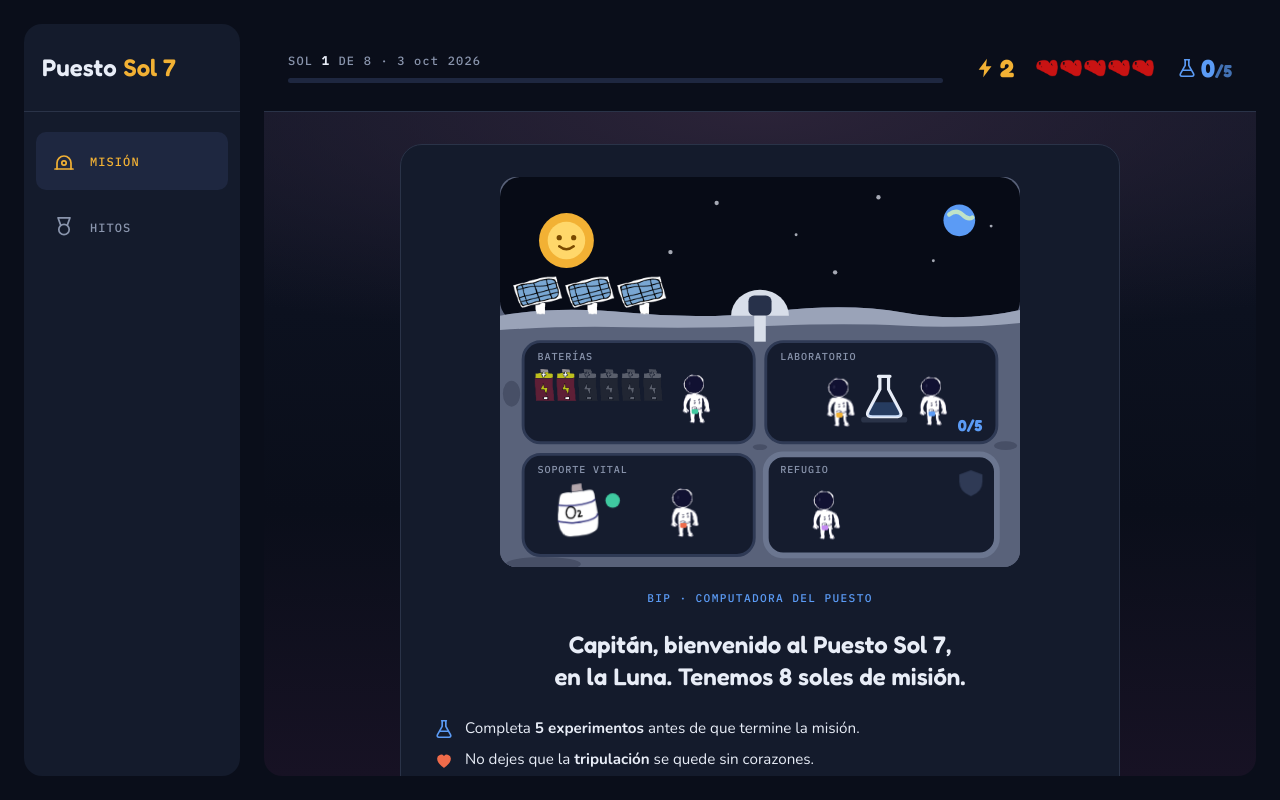
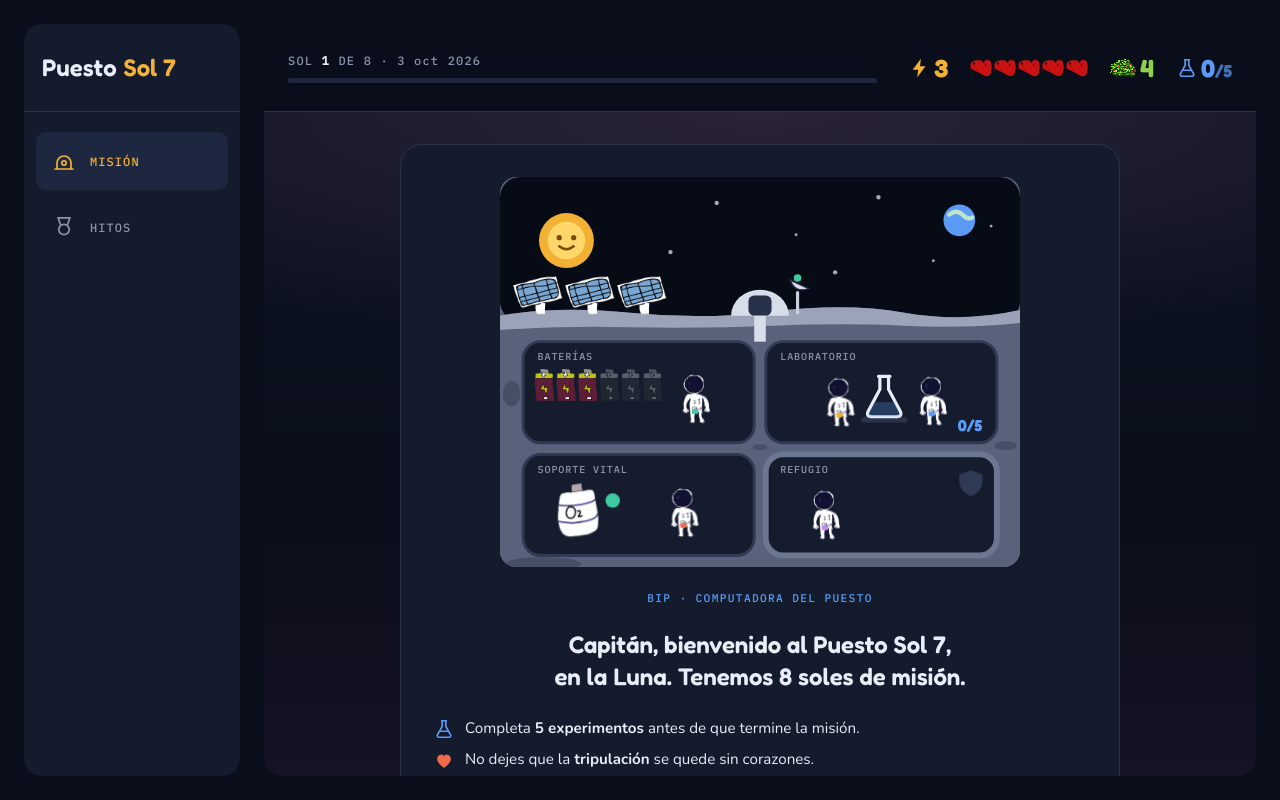
Before and after one commit to Mayayorigninal/puesto-sol-7, a React (Vite) app in the folder hackatoon-ts/: page / in a window 1280 px wide. Built offline with nearby package versions, Linux system fonts and the light colour scheme.

Commit message:
cambios2

```diff
--- a/hackatoon-ts/src/components/BaseScene.tsx
+++ b/hackatoon-ts/src/components/BaseScene.tsx
@@ -1,4 +1,4 @@
-import { rules, type Resources, type RiskLevel } from '../game/rules.ts'
+import { forecastHidden, rules, type Resources, type RiskLevel } from '../game/rules.ts'
 
 export type StormView = 'no' | 'detenida' | 'golpe'
 
@@ -59,7 +59,9 @@ export function BaseScene({ resources, risk = 'ninguno', shield = false, experim
   const flare = flareSize[risk]
   const cells = 6
   const dustLevel = Math.min(dust, rules.recharge)
-  const wearColor = wear >= rules.wearLimit ? '#EF6B4A' : wear === 1 ? '#F2B134' : '#3FC9A0'
+  // Luz del soporte vital: verde al día, amarilla con 1 sol sin revisión, roja si mañana ya hace daño.
+  const wearAlert = wear >= rules.wearLimit - 1
+  const wearColor = wearAlert ? '#EF6B4A' : wear >= 1 ? '#F2B134' : '#3FC9A0'
   const done = experimenting ? science - 1 : science
 
   const label = [
@@ -67,6 +69,8 @@ export function BaseScene({ resources, risk = 'ninguno', shield = false, experim
     `Tripulación: ${crew} de ${rules.crewMax}${shield ? ', en el refugio' : ''}.`,
     `Experimentos: ${science} de ${rules.scienceGoal}.`,
     dust > 0 ? 'Los paneles tienen polvo.' : 'Paneles limpios.',
+    `Comida: ${resources.food} raciones.`,
+    forecastHidden(resources) ? 'La antena no tiene señal.' : '',
     storm === 'golpe' ? 'Una tormenta de partículas alcanzó a la tripulación.' : storm === 'detenida' ? 'El refugio detuvo la tormenta de partículas.' : '',
   ].join(' ')
 
@@ -112,6 +116,13 @@ export function BaseScene({ resources, risk = 'ninguno', shield = false, experim
         {Array.from({ length: Math.min(science, rules.sols) }, (_, i) => <Instrument key={i} index={i} ghost={experimenting && i === done} />)}
       </g>
 
+      {/* antena de comunicaciones: luz verde con señal, roja sin pronóstico */}
+      <g transform="translate(206 94)">
+        <path d="M0 0v-14" stroke="#C9D1E0" strokeWidth="2.200" strokeLinecap="round" />
+        <path d="M-7 -20q7 7 14 0Z" fill="#D8DEE9" stroke="#27314A" strokeWidth="1" transform="rotate(25 0 -17)" />
+        <circle cy="-24" r="2.600" fill={forecastHidden(resources) ? '#EF6B4A' : resources.silence > 0 ? '#F2B134' : '#3FC9A0'} className={forecastHidden(resources) ? 'luz-alerta' : undefined} />
+      </g>
+
       {/* cuartos bajo el regolito */}
       <g className="cuartos" fontFamily="var(--data)" fontSize="7" letterSpacing=".6" fill="#8A95AD">
         <rect className="cuarto" x="16" y="114" width="160" height="70" rx="12" />
@@ -144,7 +155,7 @@ export function BaseScene({ resources, risk = 'ninguno', shield = false, experim
       {/* soporte vital: la luz avisa cuánto lleva sin mantenimiento */}
       <g transform="translate(54 236)">
         <image href={`${import.meta.env.BASE_URL}assets/tanque-o2.png`} x="-14" y="-24" width="28" height="37" />
-        <circle className={wear >= rules.wearLimit ? 'luz-alerta' : ''} cx="24" cy="-12" r="5" fill={wearColor} />
+        <circle className={wearAlert ? 'luz-alerta' : ''} cx="24" cy="-12" r="5" fill={wearColor} />
       </g>
 
       {/* refugio */}
--- a/hackatoon-ts/src/components/Intro.tsx
+++ b/hackatoon-ts/src/components/Intro.tsx
@@ -14,7 +14,8 @@ export function Intro({ onBegin }: { onBegin: () => void }) {
         <li><Icon name="i-flask" className="on-ciencia" /><span>Completa <b>{rules.scienceGoal} experimentos</b> antes de que termine la misión.</span></li>
         <li><Icon name="i-heart" className="on-trip" /><span>No dejes que la <b>tripulación</b> se quede sin corazones.</span></li>
         <li><Icon name="i-bolt" className="on-energia" /><span>Todo cuesta <b>energía</b>, y nunca alcanza para todo.</span></li>
-        <li><Icon name="i-sun" className="on-energia" /><span>Cada sol verás el <b>clima espacial real</b> de ese día.</span></li>
+        <li><Icon name="i-sun" className="on-energia" /><span>Cada sol verás el <b>clima espacial real</b> de ese día… si la antena tiene señal.</span></li>
+        <li><Icon name="i-base" className="on-ciencia" /><span>Hay <b>4 sistemas</b>: energía, soporte vital, comida y antena. Cada día solo alcanza para cuidar uno.</span></li>
       </ul>
       <button className="btn" type="button" onClick={onBegin}>Empezar la misión</button>
       <p className="credito">{donkiCredit}</p>
--- a/hackatoon-ts/src/components/ResourceBar.tsx
+++ b/hackatoon-ts/src/components/ResourceBar.tsx
@@ -1,9 +1,9 @@
 import { rules, type Resources } from '../game/rules.ts'
 import { Icon } from './Icon'
 
-/** Los tres recursos de la misión, siempre visibles arriba. */
+/** Los recursos de la misión, siempre visibles arriba. */
 export function ResourceBar({ resources }: { resources: Resources }) {
-  const { energy, crew, science } = resources
+  const { energy, crew, science, food } = resources
   return (
     <div className="recursos">
       <div className="recurso rec-energia" role="img" aria-label={`Energía: ${energy}`}>
@@ -14,6 +14,9 @@ export function ResourceBar({ resources }: { resources: Resources }) {
           <img key={index} src={`${import.meta.env.BASE_URL}assets/corazon.png`} alt="" className={`corazon${index < crew ? '' : ' vacio'}`} />
         ))}
       </div>
+      <div className={`recurso rec-comida${food <= 1 ? ' bajo' : ''}`} role="img" aria-label={`Comida: ${food} raciones`}>
+        <img src={`${import.meta.env.BASE_URL}assets/granja/planta-lista.png`} alt="" /><span className="n">{food}</span>
+      </div>
       <div className="recurso rec-ciencia" role="img" aria-label={`Ciencia: ${science} de ${rules.scienceGoal} experimentos`}>
         <Icon name="i-flask" /><span className="n">{science}<small>/{rules.scienceGoal}</small></span>
       </div>
--- a/hackatoon-ts/src/components/RoutineView.tsx
+++ b/hackatoon-ts/src/components/RoutineView.tsx
@@ -1,6 +1,6 @@
 import { missions, type Mission } from '../data/missions'
 import { routineOptions, taskKinds } from '../game/missionState'
-import { rules, type Resources } from '../game/rules.ts'
+import { rules, type Resources, type TaskKind } from '../game/rules.ts'
 import { BaseScene } from './BaseScene'
 
 type RoutineViewProps = {
@@ -14,26 +14,42 @@ function days(count: number) {
   return count === 1 ? '1 sol' : `${count} soles`
 }
 
+/** Lo que se gana al hacer una tarea de este sistema. */
+function gain(mission: Mission, kind: TaskKind) {
+  switch (kind) {
+    case 'energia': return 'Paneles limpios: cargan más energía cada sol.'
+    case 'comida': return `Llena la despensa: +${rules.harvest.success} raciones (si sale mal, +${rules.harvest.failure}).`
+    case 'comms': return 'Recupera la señal: mañana sí llegará el pronóstico del clima espacial.'
+    case 'soporte': return `${mission === 'ejercicio' ? 'Mantiene fuertes los huesos y músculos de la tripulación' : 'Cuida el aire de la tripulación'}. Si fallas, pierdes 1 corazón.`
+  }
+}
+
+/** Lo que pasa con el otro sistema si hoy no se atiende. `warn` = habrá daño o se perderá algo. */
+function neglect(kind: TaskKind, resources: Resources): { text: string; warn: boolean } {
+  const { dust, wear, food, silence } = resources
+  switch (kind) {
+    case 'energia':
+      return dust > 0
+        ? { text: `Los paneles se quedan sin limpiar (ya llevan ${days(dust)} con polvo) y cargan cada vez menos.`, warn: dust >= 2 }
+        : { text: 'Los paneles se quedan sin limpiar y se empiezan a empolvar.', warn: false }
+    case 'soporte':
+      return (wear + 1) % rules.wearLimit === 0
+        ? { text: `El soporte vital lleva ${days(wear)} sin revisión: si tampoco lo revisas hoy, la tripulación pierde 1 corazón.`, warn: true }
+        : { text: 'El soporte vital se queda sin revisar hoy.', warn: false }
+    case 'comida':
+      return food - rules.foodPerSol < 0
+        ? { text: '¡La despensa está vacía! Si nadie cosecha, la tripulación pierde 1 corazón.', warn: true }
+        : { text: `Nadie cosecha hoy. En la despensa quedarán ${food - rules.foodPerSol} raciones.`, warn: food - rules.foodPerSol <= 1 }
+    case 'comms':
+      return silence + 1 >= rules.commsLimit
+        ? { text: 'La antena sigue sin señal: mañana no llegará el pronóstico del clima espacial.', warn: true }
+        : { text: 'La antena se queda sin revisar hoy.', warn: false }
+  }
+}
+
 /** Fase de Rutina: la tripulación solo alcanza para una tarea, y la otra se queda sin hacer. */
 export function RoutineView({ sol, resources, shield, onChoose }: RoutineViewProps) {
-  const { dust, wear } = resources
-  const wearNext = wear + 1 >= rules.wearLimit
-
-  const consequence = (mission: Mission) => taskKinds[mission] === 'energia'
-    ? {
-        gain: 'Da energía y los paneles vuelven a cargar bien.',
-        cost: wearNext
-          ? `El soporte vital lleva ${days(wear)} sin revisión: si tampoco lo revisas hoy, la tripulación pierde 1 corazón.`
-          : 'El soporte vital se queda sin revisar hoy.',
-        warn: wearNext,
-      }
-    : {
-        gain: `${{ ejercicio: 'Mantiene fuertes los huesos y músculos de la tripulación', cosecha: 'Da comida fresca a la tripulación', antena: 'Recupera la comunicación con la Tierra' }[mission as 'ejercicio' | 'cosecha' | 'antena'] ?? 'Cuida el aire de la tripulación'}. Si fallas, pierdes 1 corazón.`,
-        cost: dust > 0
-          ? `Los paneles se quedan sin limpiar (ya llevan ${days(dust)} con polvo) y cargan cada vez menos energía.`
-          : 'Los paneles se quedan sin limpiar y mañana cargan menos energía.',
-        warn: dust >= rules.recharge - 1,
-      }
+  const options = routineOptions(resources, sol)
 
   return (
     <div className="carta">
@@ -41,13 +57,13 @@ export function RoutineView({ sol, resources, shield, onChoose }: RoutineViewPro
       <div className="quien">Sol {sol} · Rutina · BIP</div>
       <h2 className="dice">Capitán, hay dos pendientes y la tripulación solo alcanza para uno. El reglamento dice que elige usted.</h2>
       <div className="ops">
-        {routineOptions(sol).map((mission) => {
-          const { gain, cost, warn } = consequence(mission)
+        {options.map((mission, index) => {
+          const other = neglect(taskKinds[options[1 - index]], resources)
           return (
             <button key={mission} className="op" type="button" onClick={() => onChoose(mission)}>
               {missions[mission].option}
-              <small><b className="op-et op-gana">Ganas</b>{gain}</small>
-              <small className={warn ? 'op-aviso' : ''}><b className="op-et op-pierde">Pero</b>{cost}</small>
+              <small><b className="op-et op-gana">Ganas</b>{gain(mission, taskKinds[mission])}</small>
+              <small className={other.warn ? 'op-aviso' : ''}><b className="op-et op-pierde">Pero</b>{other.text}</small>
             </button>
           )
         })}
--- a/hackatoon-ts/src/components/SolResult.tsx
+++ b/hackatoon-ts/src/components/SolResult.tsx
@@ -32,8 +32,8 @@ function stormText({ risk, shielded, storm, stormDamage }: SolReport) {
 /** Cierre del sol: cómo salió la tarea, si llegó la tormenta y cuánta energía se cargó. */
 export function SolResult({ sol, mission, value, report, resources, last, onNext }: SolResultProps) {
   const info = missions[mission]
-  const { success, taskEnergy, taskDamage, wearDamage, stormDamage, recharge, risk } = report
-  const hearts = taskDamage + wearDamage + stormDamage
+  const { success, taskEnergy, taskDamage, wearDamage, stormDamage, recharge, risk, oxygenPaid, airDamage, hungerDamage, harvested, forecastLost } = report
+  const hearts = taskDamage + wearDamage + stormDamage + airDamage + hungerDamage
   const energy = taskEnergy + recharge
 
   return (
@@ -56,13 +56,33 @@ export function SolResult({ sol, mission, value, report, resources, last, onNext
       {wearDamage > 0 && (
         <div className="noche noche-mal">
           <b>Soporte vital</b>
-          Van {rules.wearLimit} soles o más sin mantenimiento y el aire se puso pesado: la tripulación pierde 1 corazón.
+          Van {rules.wearLimit} soles sin mantenimiento y el aire se puso pesado: la tripulación pierde 1 corazón.
+        </div>
+      )}
+      {hungerDamage > 0 && (
+        <div className="noche noche-mal">
+          <b>Despensa</b>
+          Se acabó la comida y la tripulación pasó el día con hambre: pierde 1 corazón.
+        </div>
+      )}
+      {airDamage > 0 && (
+        <div className="noche noche-mal">
+          <b>Oxígeno</b>
+          No alcanzó la energía para producir oxígeno: la tripulación pierde 1 corazón.
+        </div>
+      )}
+      {forecastLost && !last && resources.crew > 0 && (
+        <div className="noche noche-mal">
+          <b>Comunicaciones</b>
+          La antena no tiene señal: mañana no llegará el pronóstico del clima espacial desde la Tierra.
         </div>
       )}
 
       <div className="efectos">
-        {energy > 0 && <span className="chip mas">Energía +{energy}</span>}
-        {energy === 0 && <span className="chip menos">Energía +0 · paneles empolvados</span>}
+        <span className="chip mas">Paneles +{energy}</span>
+        {oxygenPaid > 0 && <span className="chip menos">Oxígeno −{oxygenPaid}</span>}
+        {harvested > 0 && <span className="chip mas">Comida +{harvested}</span>}
+        <span className="chip menos">Comida −{rules.foodPerSol}</span>
         {hearts > 0 && <span className="chip menos">Tripulación −{hearts}</span>}
         {hearts === 0 && <span className="chip mas">Tripulación a salvo</span>}
       </div>
--- a/hackatoon-ts/src/game/rules.ts
+++ b/hackatoon-ts/src/game/rules.ts
@@ -1,6 +1,6 @@
 // Reglas de la misión: cuánto cuesta cada cosa y qué pasa al terminar cada sol.
 // Es lógica pura (sin React) para poder probarla y balancearla con
-// `node scripts/balance.ts`.
+// `npm run balance` (scripts/balance.ts).
 //
 // OJO: las clases de fulguración vienen de NASA DONKI y son reales.
 // Las probabilidades y los costos de este archivo son DISEÑO DEL JUEGO,
@@ -13,15 +13,26 @@ export const rules = {
   crewMax: 5,
   /** Experimentos que hay que completar para ganar. */
   scienceGoal: 5,
-  startEnergy: 2,
+  startEnergy: 3,
   shieldCost: 2,
   experimentCost: 2,
-  /** Energía que dan los paneles limpios cada sol. Cada día sin limpiarlos quita 1. */
-  recharge: 2,
-  /** Energía extra por limpiar los paneles (si sale bien / si sale mal). */
-  cleanBonus: { success: 1, failure: 0 },
+  /** Energía que cargan los paneles limpios cada sol. Cada 2 soles con polvo quitan 1, hasta un mínimo. */
+  recharge: 3,
+  minRecharge: 1,
+  /** Energía extra por limpiar bien los paneles. */
+  cleanBonus: 1,
+  /** Energía que gasta el soporte vital cada sol para producir oxígeno. */
+  oxygenCost: 1,
   /** Soles seguidos sin mantenimiento de soporte vital antes de que la tripulación lo resienta. */
-  wearLimit: 2,
+  wearLimit: 3,
+  startFood: 4,
+  foodMax: 6,
+  /** Raciones que come la tripulación cada sol. */
+  foodPerSol: 1,
+  /** Raciones que da la cosecha (si sale bien / si sale mal). */
+  harvest: { success: 3, failure: 1 },
+  /** Soles sin revisar la antena antes de que se pierda el pronóstico. */
+  commsLimit: 2,
 } as const
 
 export type RiskLevel = 'ninguno' | 'bajo' | 'medio' | 'alto' | 'extremo'
@@ -37,7 +48,7 @@ export type Risk = { level: RiskLevel; chance: number; damage: number }
 const riskByLevel: Record<RiskLevel, Risk> = {
   ninguno: { level: 'ninguno', chance: 0, damage: 0 },
   bajo: { level: 'bajo', chance: 0.1, damage: 1 },
-  medio: { level: 'medio', chance: 0.4, damage: 1 },
+  medio: { level: 'medio', chance: 0.3, damage: 1 },
   alto: { level: 'alto', chance: 0.7, damage: 2 },
   extremo: { level: 'extremo', chance: 0.85, damage: 3 },
 }
@@ -60,22 +71,36 @@ export type Resources = {
   energy: number
   crew: number
   science: number
+  /** Raciones en la despensa. */
+  food: number
   /** Soles seguidos sin limpiar los paneles. */
   dust: number
   /** Soles seguidos sin dar mantenimiento al soporte vital. */
   wear: number
+  /** Soles seguidos sin revisar la antena. */
+  silence: number
 }
 
 export const initialResources: Resources = {
   energy: rules.startEnergy,
   crew: rules.crewMax,
   science: 0,
+  food: rules.startFood,
   dust: 0,
   wear: 0,
+  silence: 0,
+}
+
+/** Sin antena, el pronóstico de clima espacial (que llega desde la Tierra) no se recibe. */
+export function forecastHidden(resources: Pick<Resources, 'silence'>) {
+  return resources.silence >= rules.commsLimit
 }
 
 export type Plan = { shield: boolean; experiment: boolean }
-export type TaskKind = 'energia' | 'soporte'
+
+/** Los cuatro sistemas de la base. Cada sol solo se puede atender uno. */
+export type TaskKind = 'energia' | 'soporte' | 'comida' | 'comms'
+export const taskKindOrder: readonly TaskKind[] = ['energia', 'soporte', 'comida', 'comms']
 
 export function planCost(plan: Plan) {
   return (plan.shield ? rules.shieldCost : 0) + (plan.experiment ? rules.experimentCost : 0)
@@ -94,11 +119,37 @@ export function applyPlan(resources: Resources, plan: Plan): Resources {
   }
 }
 
+/**
+ * Qué tan urgente es atender cada sistema, de 0 a 3 (más alto = más urgente).
+ * El tope de 3 hace que, cuando todo está mal, las opciones vayan rotando.
+ */
+export function urgency(resources: Resources, kind: TaskKind) {
+  const value = {
+    energia: resources.dust,
+    soporte: resources.wear,
+    comida: resources.food <= 1 ? 3 : resources.food === 2 ? 2 : resources.food === 3 ? 1 : 0,
+    comms: resources.silence,
+  }[kind]
+  return Math.min(3, value)
+}
+
+/**
+ * Los dos sistemas que se ofrecen en la Rutina: los dos más urgentes.
+ * Los empates se rompen con un orden que rota cada sol, para que varíen.
+ */
+export function routineKinds(resources: Resources, sol: number): readonly [TaskKind, TaskKind] {
+  const rotated = taskKindOrder.map((_, i) => taskKindOrder[(i + sol - 1) % taskKindOrder.length])
+  const sorted = [...rotated].sort((a, b) => urgency(resources, b) - urgency(resources, a))
+  return [sorted[0], sorted[1]]
+}
+
 export type SolReport = {
   taskKind: TaskKind
   success: boolean
-  /** Energía ganada por la tarea de paneles. */
+  /** Energía extra por limpiar los paneles. */
   taskEnergy: number
+  /** Raciones que dio la cosecha. */
+  harvested: number
   /** Corazones perdidos por fallar la tarea de soporte vital. */
   taskDamage: number
   /** Corazones perdidos por dejar el soporte vital sin mantenimiento. */
@@ -110,6 +161,14 @@ export type SolReport = {
   stormDamage: number
   /** Energía que cargaron los paneles al final del sol. */
   recharge: number
+  /** Energía que se gastó en producir oxígeno. */
+  oxygenPaid: number
+  /** Corazones perdidos porque no alcanzó la energía para el oxígeno. */
+  airDamage: number
+  /** Corazones perdidos porque se acabó la comida. */
+  hungerDamage: number
+  /** Mañana no llegará el pronóstico. */
+  forecastLost: boolean
 }
 
 /**
@@ -124,34 +183,60 @@ export function resolveSol(
   success: boolean,
   roll: number,
 ): { resources: Resources; report: SolReport } {
-  let { energy, crew, dust, wear } = resources
+  let { energy, crew, food, dust, wear, silence } = resources
   let taskEnergy = 0
+  let harvested = 0
   let taskDamage = 0
   let wearDamage = 0
 
+  // 1. La tarea que sí se hizo.
   if (taskKind === 'energia') {
-    taskEnergy = success ? rules.cleanBonus.success : rules.cleanBonus.failure
-    // Si sale mal, los paneles quedan igual de sucios (pero no peor).
-    if (success) dust = 0
-    wear += 1
-    if (wear >= rules.wearLimit) wearDamage = 1
-  } else {
+    if (success) { dust = 0; taskEnergy = rules.cleanBonus }
+  } else dust += 1
+
+  if (taskKind === 'soporte') {
     if (!success) taskDamage = 1
     wear = 0
-    dust += 1
+  } else {
+    wear += 1
+    // Cada vez que se cumplen 3 soles sin mantenimiento, la tripulación lo resiente.
+    if (wear % rules.wearLimit === 0) wearDamage = 1
   }
 
+  if (taskKind === 'comida') {
+    harvested = success ? rules.harvest.success : rules.harvest.failure
+    food = Math.min(rules.foodMax, food + harvested)
+  }
+
+  if (taskKind === 'comms' && success) silence = 0
+  else silence += 1
+
+  // 2. El clima espacial.
   const risk = stormRisk(weather.flare)
   const storm = roll < risk.chance
   const stormDamage = storm && !shielded ? risk.damage : 0
 
-  const recharge = Math.max(0, rules.recharge - dust)
+  // 3. Fin del sol: los paneles cargan y el soporte vital cobra el oxígeno.
+  const recharge = Math.max(rules.minRecharge, rules.recharge - Math.floor(dust / 2))
   energy += taskEnergy + recharge
-  crew = Math.max(0, crew - taskDamage - wearDamage - stormDamage)
+  const oxygenPaid = Math.min(energy, rules.oxygenCost)
+  energy -= oxygenPaid
+  const airDamage = oxygenPaid < rules.oxygenCost ? 1 : 0
 
+  // 4. La tripulación come.
+  food -= rules.foodPerSol
+  const hungerDamage = food < 0 ? 1 : 0
+  food = Math.max(0, food)
+
+  crew = Math.max(0, crew - taskDamage - wearDamage - stormDamage - airDamage - hungerDamage)
+
+  const next = { ...resources, energy, crew, food, dust, wear, silence }
   return {
-    resources: { ...resources, energy, crew, dust, wear },
-    report: { taskKind, success, taskEnergy, taskDamage, wearDamage, risk, shielded, storm, stormDamage, recharge },
+    resources: next,
+    report: {
+      taskKind, success, taskEnergy, harvested, taskDamage, wearDamage, risk, shielded, storm, stormDamage,
+      recharge, oxygenPaid, airDamage, hungerDamage, forecastLost: forecastHidden(next),
+    },
   }
 }
 
--- a/hackatoon-ts/src/store/useGameStore.ts
+++ b/hackatoon-ts/src/store/useGameStore.ts
@@ -22,10 +22,10 @@ export const useGameStore = create<GameStore>()(
     }),
     {
       name: 'puesto-sol-7',
-      // Versión 2: la misión ahora dura 8 soles y los recursos se acumulan.
-      version: 2,
+      // Versión 3: se agregaron la despensa, la antena y el costo del oxígeno.
+      version: 3,
       storage: createJSONStorage(() => localStorage),
-      // Las partidas guardadas con la versión 1 ya no son compatibles: se descartan.
+      // Las partidas guardadas con versiones anteriores ya no son compatibles: se descartan.
       migrate: () => null,
       partialize: ({ game }) => ({
         ...game,
--- a/hackatoon-ts/src/styles/game.css
+++ b/hackatoon-ts/src/styles/game.css
@@ -607,3 +607,13 @@ p.clima-aviso { margin: 0; font-size: .84rem; line-height: 1.4; }
 .antena-boton { touch-action: none; user-select: none; -webkit-user-select: none; }
 @keyframes temblor { 0% { translate: 0 0; } 25% { translate: 3px -2px; } 50% { translate: -3px 2px; } 75% { translate: 2px 2px; } 100% { translate: 0 0; } }
 @media (prefers-reduced-motion: reduce) { .fase-temblor svg { animation: none; } }
+
+/* ---- comida y pronóstico oculto ---- */
+.rec-comida { color: var(--crop); }
+.rec-comida img { width: 18px; height: 12px; image-rendering: pixelated; display: block; }
+.rec-comida.bajo { color: var(--alert); animation: latido 1s infinite; }
+.clima-oculto { border-left-color: var(--muted); }
+.clima-oculto .clima-cab > svg { color: var(--muted); }
+.clima-oculto .clima-riesgo { color: var(--muted); border-style: dashed; }
+@media (max-width: 359px) { .recursos { gap: 6px; } .rec-trip img.corazon { width: 12px; height: 12px; } }
+@media (min-width: 768px) { .rec-comida img { width: 27px; height: 18px; } }
```
Also changed, not shown: hackatoon-ts/scripts/balance.ts (+35 -24 lines), hackatoon-ts/src/components/PrepView.tsx (+6 -5 lines), hackatoon-ts/src/components/WeatherReport.tsx (+17 -1 lines), hackatoon-ts/src/game/missionState.ts (+20 -11 lines), 1 other file (tests, documents, lock files or other folders).
